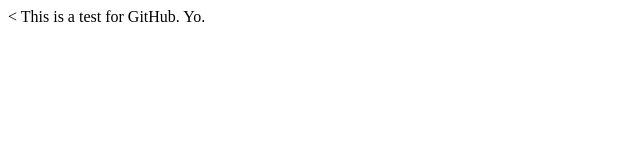
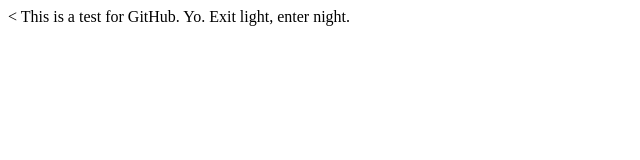
Before and after one commit to gbaghumyan/GitTest, a plain HTML site: page index.html in a window 1280 px wide. Shown: the whole page, without its empty margins (0-640 px from the left). Drawn offline with Linux system fonts and the light colour scheme.

Commit message:
Initial commit2

```diff
--- a/index.html
+++ b/index.html
@@ -5,5 +5,6 @@
   </head>
   <body>
     This is a test for GitHub. Yo.
+    Exit light, enter night.
   </body>
 </html>
```
